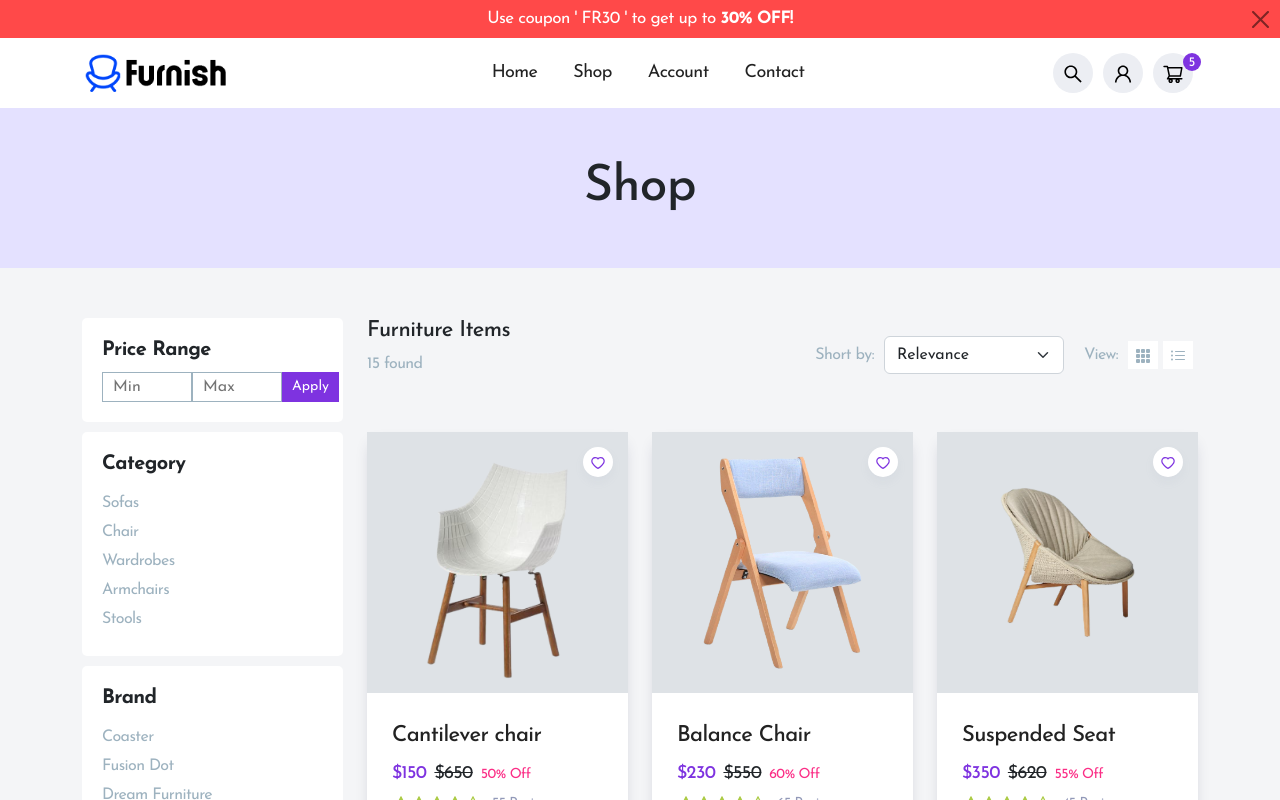
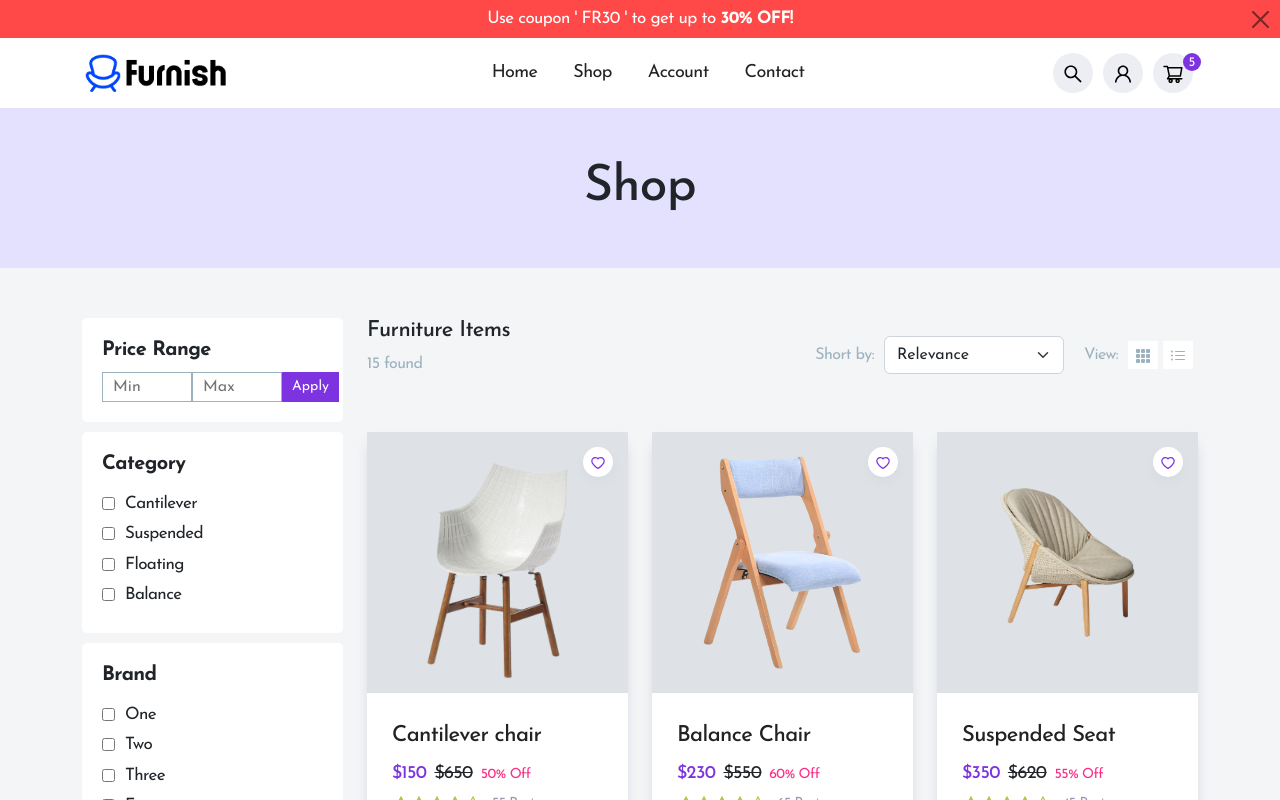
Before and after one commit to rafikadir/Gadget-react-ecommerce-web-application, a React (Vite) app: page /shop in a window 1280 px wide. Shown: the top 800 px of the page. Built offline with nearby package versions, Linux system fonts and the light colour scheme.

Commit message:
category

```diff
--- a/src/components/Sidebar/Sidebar.js
+++ b/src/components/Sidebar/Sidebar.jsx
@@ -19,25 +19,51 @@ const Sidebar = () => {
                 <div className="category-filter filter-item">
                     <h3>Category</h3>
 
-                    <ul>
-                        <li><Link tp="/">Sofas</Link></li>
-                        <li><Link tp="/">Chair</Link></li>
-                        <li><Link tp="/">Wardrobes</Link></li>
-                        <li><Link tp="/">Armchairs</Link></li>
-                        <li><Link tp="/">Stools</Link></li>
-                    </ul>
+                    <div className='category-list'>
+                        <label>
+                            <input type="checkbox"/>
+                            Cantilever
+                        </label>
+                        <label>
+                            <input type="checkbox"/>
+                            Suspended
+                        </label>
+                        <label>
+                            <input type="checkbox"/>
+                            Floating
+                        </label>
+                        <label>
+                            <input type="checkbox"/>
+                            Balance
+                        </label>
+                    </div>
                 </div>
 
                 <div className="brand-filter filter-item">
                     <h3>Brand</h3>
 
-                    <ul>
-                        <li><Link tp="/">Coaster</Link></li>
-                        <li><Link tp="/">Fusion Dot</Link></li>
-                        <li><Link tp="/">Dream Furniture</Link></li>
-                        <li><Link tp="/">Green DIY</Link></li>
-                        <li><Link tp="/">Unique STY</Link></li>
-                    </ul>
+                    <div className='brand-list'>
+                        <label>
+                            <input type="checkbox"/>
+                            one
+                        </label>
+                        <label>
+                            <input type="checkbox"/>
+                            two
+                        </label>
+                        <label>
+                            <input type="checkbox"/>
+                            three
+                        </label>
+                        <label>
+                            <input type="checkbox"/>
+                            four
+                        </label>
+                        <label>
+                            <input type="checkbox"/>
+                            five
+                        </label>
+                    </div>
                 </div>
 
                 <div className="rating-filter filter-item">
--- a/src/components/Sidebar/Sidebar.scss
+++ b/src/components/Sidebar/Sidebar.scss
@@ -43,14 +43,19 @@
                 margin-bottom: 15px;
             }
 
-            ul {
-                li {
-                    list-style: none;
+            .category-list, .brand-list {
+                display: flex;
+                flex-direction: column;
 
-                    a {
-                        color: $gray-color;
-                        font-size: 16px;
-                        margin-bottom: 5px;
+                label {
+                    display: flex;
+                    align-items: center;
+                    text-transform: capitalize;
+                    font-size: 17px;
+                    margin-bottom: 5px;
+
+                    input {
+                        margin-right: 10px;
                     }
                 }
             }
--- a/src/data/products.json
+++ b/src/data/products.json
@@ -5,7 +5,8 @@
         "price" : 150,
         "prevPrice" : 650,
         "offPrice" : 50,
-        "rating" : 55
+        "rating" : 55,
+        "category" : "cantilever"
     },
     {
         "title" : "Balance Chair",
@@ -13,7 +14,8 @@
         "price" : 230,
         "prevPrice" : 550,
         "offPrice" : 60,
-        "rating" : 65
+        "rating" : 65,
+        "category" : "cantilever"
     },
     {
         "title" : "Suspended Seat",
@@ -21,7 +23,8 @@
         "price" : 350,
         "prevPrice" : 620,
         "offPrice" : 55,
-        "rating" : 45
+        "rating" : 45,
+        "category" : "suspended"
     },
     {
         "title" : "Floating Lounge",
@@ -29,7 +32,8 @@
         "price" : 510,
         "prevPrice" : 810,
         "offPrice" : 40,
-        "rating" : 50
+        "rating" : 50,
+        "category" : "floating"
     },
     {
         "title" : "Cantilever chair",
@@ -37,7 +41,8 @@
         "price" : 750,
         "prevPrice" : 950,
         "offPrice" : 50,
-        "rating" : 55
+        "rating" : 55,
+        "category" : "cantilever"
     },
     {
         "title" : "Balance Chair",
@@ -45,7 +50,8 @@
         "price" : 100,
         "prevPrice" : 450,
         "offPrice" : 60,
-        "rating" : 65
+        "rating" : 65,
+        "category" : "suspended"
     },
     {
         "title" : "Cantilever chair",
@@ -53,7 +59,8 @@
         "price" : 150,
         "prevPrice" : 650,
         "offPrice" : 50,
-        "rating" : 55
+        "rating" : 55,
+        "category" : "floating"
     },
     {
         "title" : "Balance Chair",
@@ -61,7 +68,8 @@
         "price" : 250,
         "prevPrice" : 550,
         "offPrice" : 60,
-        "rating" : 65
+        "rating" : 65,
+        "category" : "balance"
     },
     {
         "title" : "Suspended Seat",
@@ -69,7 +77,8 @@
         "price" : 450,
         "prevPrice" : 620,
         "offPrice" : 55,
-        "rating" : 45
+        "rating" : 45,
+        "category" : "suspended"
     },
     {
         "title" : "Floating Lounge",
@@ -77,7 +86,8 @@
         "price" : 310,
         "prevPrice" : 410,
         "offPrice" : 40,
-        "rating" : 50
+        "rating" : 50,
+        "category" : "floating"
     },
     {
         "title" : "Cantilever chair",
@@ -85,7 +95,8 @@
         "price" : 150,
         "prevPrice" : 650,
         "offPrice" : 50,
-        "rating" : 55
+        "rating" : 55,
+        "category" : "cantilever"
     },
     {
         "title" : "Balance Chair",
@@ -93,7 +104,8 @@
         "price" : 230,
         "prevPrice" : 550,
         "offPrice" : 60,
-        "rating" : 65
+        "rating" : 65,
+        "category" : "balance"
     },
     {
         "title" : "Balance Chair",
@@ -101,7 +113,8 @@
         "price" : 130,
         "prevPrice" : 550,
         "offPrice" : 60,
-        "rating" : 65
+        "rating" : 65,
+        "category" : "balance"
     },
     {
         "title" : "Suspended Seat",
@@ -109,7 +122,8 @@
         "price" : 250,
         "prevPrice" : 620,
         "offPrice" : 55,
-        "rating" : 45
+        "rating" : 45,
+        "category" : "suspended"
     },
     {
         "title" : "Floating Lounge",
@@ -117,6 +131,7 @@
         "price" : 310,
         "prevPrice" : 410,
         "offPrice" : 40,
-        "rating" : 50
+        "rating" : 50,
+        "category" : "floating"
     }
 ]
--- a/src/templates/Shop/ShopTemplate.jsx
+++ b/src/templates/Shop/ShopTemplate.jsx
@@ -43,6 +43,7 @@ const ShopTemplate = () => {
                     <div className="col-lg-3">
                         <Sidebar/>
                     </div>
+
                     <div className="col-lg-9">
                         <div className="shop-top">
                             <div className="top-left">
```
